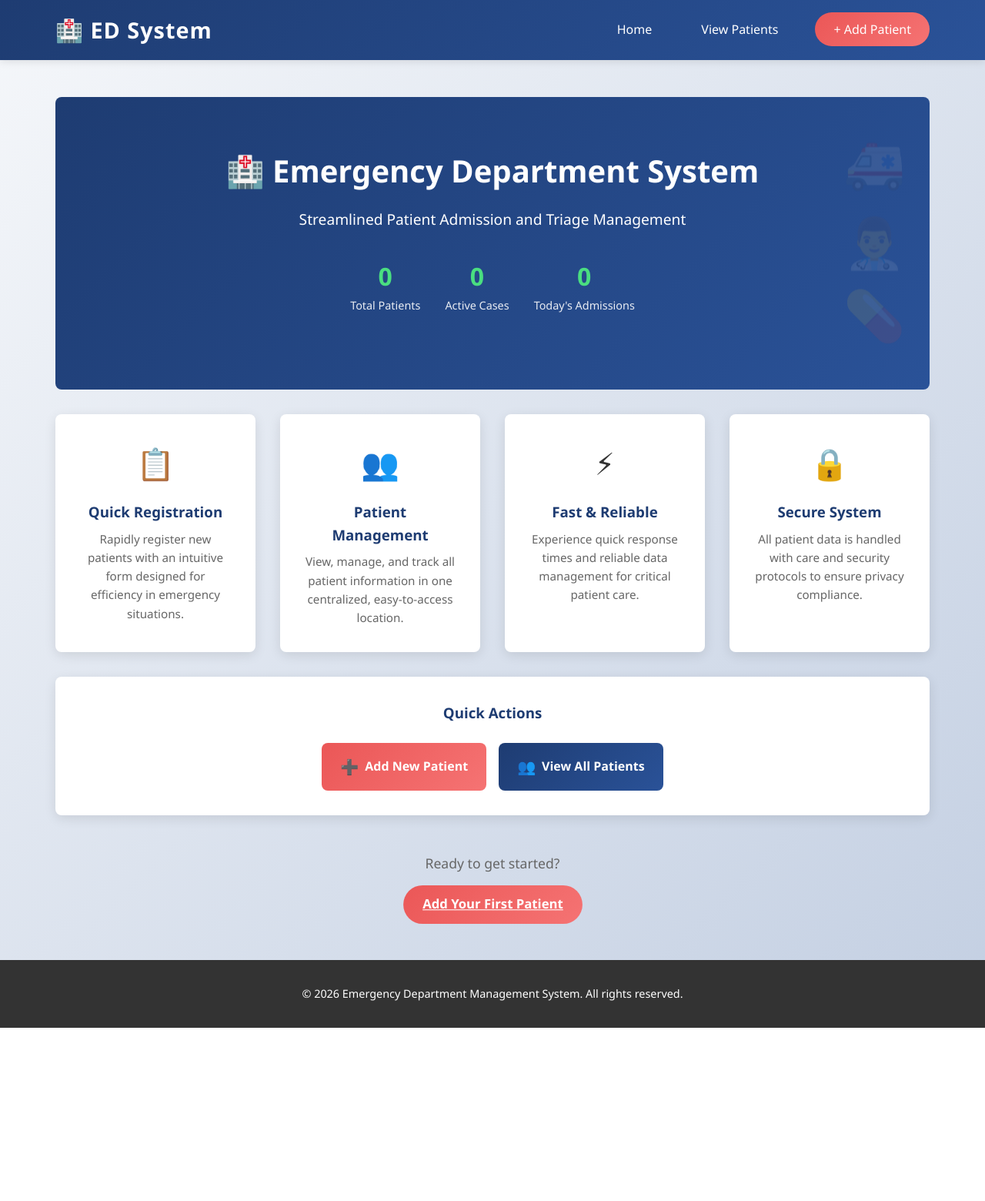
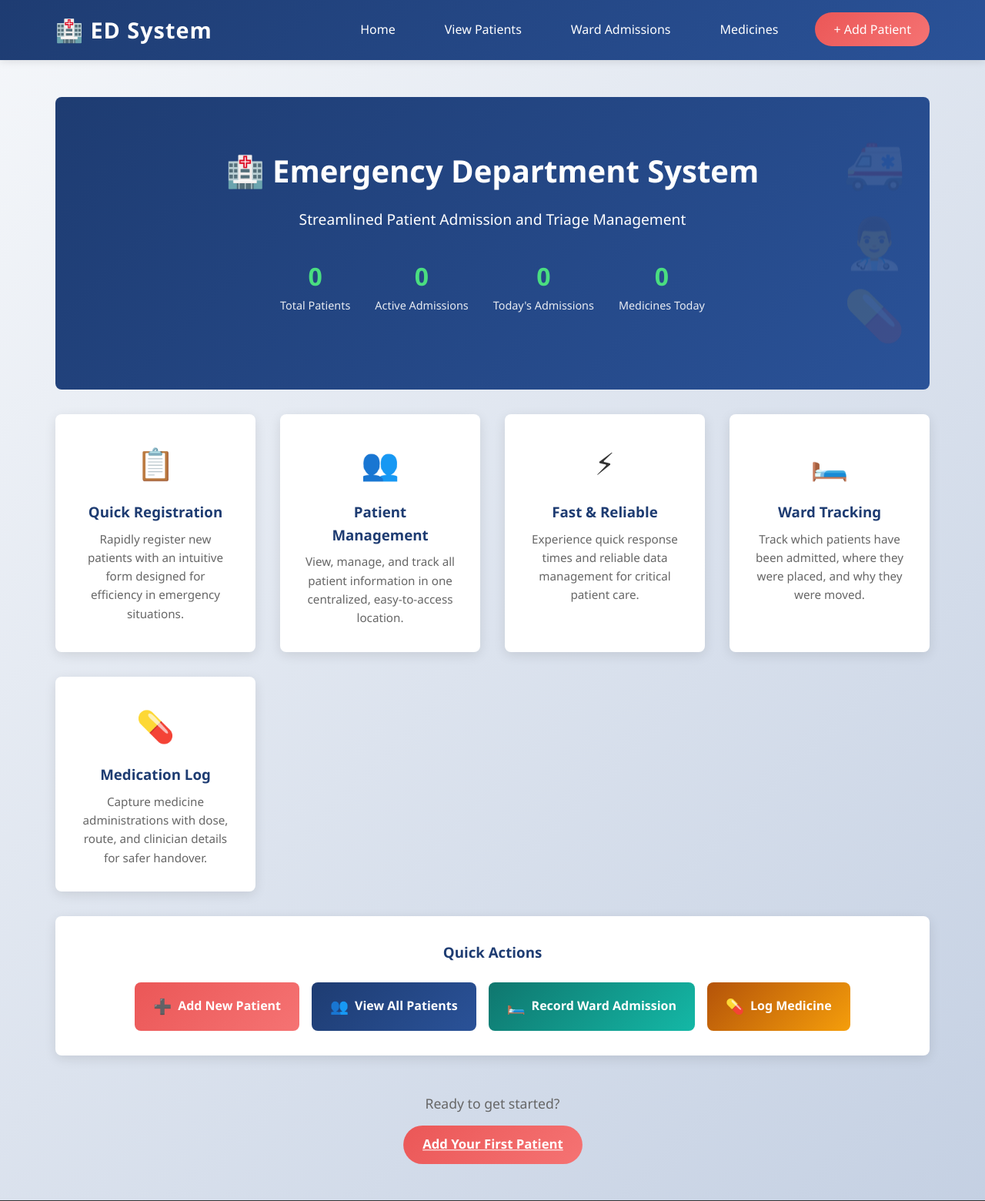
Before and after one commit to AudeAllen/WSAA-coursework, a Flask app: page / in a window 1280 px wide. Shown: the top 1560 px of the page at 77% size. Before the commit the page ends 1335 px from the top, so only its background shows below. Run offline with Flask 3, Linux system fonts and the light colour scheme; data that the repository does not hold is empty.

Commit message:
Add admissions and medication tables

```diff
--- a/Big Project/ed-system/app.py
+++ b/Big Project/ed-system/app.py
@@ -1,5 +1,8 @@
+from datetime import date
+
 from flask import Flask, render_template, jsonify, request
-from models import db, Patient
+
+from models import db, Patient, WardAdmission, MedicineAdministration
 
 app = Flask(__name__)
 
@@ -16,12 +19,65 @@ def home():
 
 @app.route("/add")
 def add_page():
-    return render_template("add_patient.html")
+    return render_template("add_patient.html", today=date.today().isoformat())
 
 
 @app.route("/patients")
 def patients_page():
     return render_template("patients.html")
+
+
+@app.route("/admissions")
+def admissions_page():
+    patients = Patient.query.order_by(Patient.last_name, Patient.first_name).all()
+    return render_template("admissions.html", patients=patients)
+
+
+@app.route("/medications")
+def medications_page():
+    patients = Patient.query.order_by(Patient.last_name, Patient.first_name).all()
+    return render_template("medications.html", patients=patients)
+
+
+def get_required_text(data, field_name):
+    value = data.get(field_name)
+
+    if value is None or not str(value).strip():
+        return None
+
+    return str(value).strip()
+
+
+def get_patient_or_404(patient_id):
+    patient = db.session.get(Patient, patient_id)
+
+    if patient is None:
+        return None, (jsonify({"error": "Patient not found"}), 404)
+
+    return patient, None
+
+
+@app.route("/api/dashboard", methods=["GET"])
+def get_dashboard_stats():
+    total_patients = Patient.query.count()
+    active_admissions = WardAdmission.query.filter_by(status="Admitted").count()
+    today = date.today().isoformat()
+
+    todays_admissions = WardAdmission.query.filter(
+        db.func.date(WardAdmission.admitted_at) == today
+    ).count()
+    todays_medicines = MedicineAdministration.query.filter(
+        db.func.date(MedicineAdministration.administered_at) == today
+    ).count()
+
+    return jsonify(
+        {
+            "total_patients": total_patients,
+            "active_admissions": active_admissions,
+            "todays_admissions": todays_admissions,
+            "todays_medicines": todays_medicines,
+        }
+    )
 
 
 @app.route("/api/patients", methods=["GET"])
@@ -37,7 +93,7 @@ def get_patients():
 
 @app.route("/api/patients/<int:id>", methods=["GET"])
 def get_one_patient(id):
-    patient = Patient.query.get(id)
+    patient = db.session.get(Patient, id)
 
     if patient is None:
         return jsonify({"error": "Patient not found"}), 404
@@ -69,7 +125,7 @@ def add_patient():
 
 @app.route("/api/patients/<int:id>", methods=["PUT"])
 def update_patient(id):
-    patient = Patient.query.get(id)
+    patient = db.session.get(Patient, id)
 
     if patient is None:
         return jsonify({"error": "Patient not found"}), 404
@@ -100,7 +156,7 @@ def update_patient(id):
 
 @app.route("/api/patients/<int:id>", methods=["DELETE"])
 def delete_patient(id):
-    patient = Patient.query.get(id)
+    patient = db.session.get(Patient, id)
 
     if patient is None:
         return jsonify({"error": "Patient not found"}), 404
@@ -110,6 +166,94 @@ def delete_patient(id):
 
     return jsonify({"message": "Patient deleted"})
 
+
+@app.route("/api/admissions", methods=["GET"])
+def get_admissions():
+    admissions = WardAdmission.query.order_by(WardAdmission.admitted_at.desc()).all()
+    return jsonify([admission.to_dict() for admission in admissions])
+
+
+@app.route("/api/admissions", methods=["POST"])
+def add_admission():
+    data = request.get_json()
+
+    if data is None:
+        return jsonify({"error": "No data sent"}), 400
+
+    patient_id = data.get("patient_id")
+    ward_name = get_required_text(data, "ward_name")
+    admission_reason = get_required_text(data, "admission_reason")
+    bed_number = get_required_text(data, "bed_number")
+
+    if not patient_id:
+        return jsonify({"error": "patient_id is required"}), 400
+
+    if ward_name is None or admission_reason is None:
+        return jsonify({"error": "ward_name and admission_reason are required"}), 400
+
+    patient, error_response = get_patient_or_404(patient_id)
+    if error_response:
+        return error_response
+
+    admission = WardAdmission(
+        patient_id=patient.id,
+        ward_name=ward_name,
+        bed_number=bed_number,
+        admission_reason=admission_reason,
+    )
+
+    db.session.add(admission)
+    db.session.commit()
+
+    return jsonify(admission.to_dict()), 201
+
+
+@app.route("/api/medications", methods=["GET"])
+def get_medications():
+    medications = MedicineAdministration.query.order_by(
+        MedicineAdministration.administered_at.desc()
+    ).all()
+    return jsonify([medication.to_dict() for medication in medications])
+
+
+@app.route("/api/medications", methods=["POST"])
+def add_medication():
+    data = request.get_json()
+
+    if data is None:
+        return jsonify({"error": "No data sent"}), 400
+
+    patient_id = data.get("patient_id")
+    medicine_name = get_required_text(data, "medicine_name")
+    dosage = get_required_text(data, "dosage")
+    route = get_required_text(data, "route")
+    administered_by = get_required_text(data, "administered_by")
+    notes = get_required_text(data, "notes")
+
+    if not patient_id:
+        return jsonify({"error": "patient_id is required"}), 400
+
+    if None in (medicine_name, dosage, route, administered_by):
+        return jsonify({"error": "medicine_name, dosage, route, and administered_by are required"}), 400
+
+    patient, error_response = get_patient_or_404(patient_id)
+    if error_response:
+        return error_response
+
+    medication = MedicineAdministration(
+        patient_id=patient.id,
+        medicine_name=medicine_name,
+        dosage=dosage,
+        route=route,
+        administered_by=administered_by,
+        notes=notes,
+    )
+
+    db.session.add(medication)
+    db.session.commit()
+
+    return jsonify(medication.to_dict()), 201
+
 if __name__ == "__main__":
     with app.app_context():
         db.create_all()
--- a/Big Project/ed-system/static/css/style.css
+++ b/Big Project/ed-system/static/css/style.css
@@ -44,6 +44,8 @@ body {
     list-style: none;
     gap: 2rem;
     align-items: center;
+    flex-wrap: wrap;
+    justify-content: flex-end;
 }
 
 .nav-link {
@@ -499,6 +530,26 @@ tbody tr:last-child td {
     box-shadow: 0 4px 15px rgba(30, 60, 114, 0.4);
 }
 
+.action-btn.tertiary {
+    background: linear-gradient(135deg, #0f766e 0%, #14b8a6 100%);
+    color: white;
+}
+
+.action-btn.tertiary:hover {
+    transform: translateY(-2px);
+    box-shadow: 0 4px 15px rgba(15, 118, 110, 0.35);
+}
+
+.action-btn.accent {
+    background: linear-gradient(135deg, #b45309 0%, #f59e0b 100%);
+    color: white;
+}
+
+.action-btn.accent:hover {
+    transform: translateY(-2px);
+    box-shadow: 0 4px 15px rgba(180, 83, 9, 0.35);
+}
+
 .action-icon {
     font-size: 1.2rem;
 }
--- a/Big Project/ed-system/static/js/main.js
+++ b/Big Project/ed-system/static/js/main.js
@@ -38,3 +38,17 @@ function enableButton(button, originalText) {
     button.disabled = false;
     button.textContent = originalText;
 }
+
+function formatDateTime(value) {
+    if (!value) {
+        return '-';
+    }
+
+    const parsedDate = new Date(value);
+
+    if (Number.isNaN(parsedDate.getTime())) {
+        return value;
+    }
+
+    return parsedDate.toLocaleString();
+}
--- a/Big Project/ed-system/templates/base.html
+++ b/Big Project/ed-system/templates/base.html
@@ -15,6 +15,8 @@
             <ul class="nav-menu">
                 <li><a href="/" class="nav-link">Home</a></li>
                 <li><a href="/patients" class="nav-link">View Patients</a></li>
+                <li><a href="/admissions" class="nav-link">Ward Admissions</a></li>
+                <li><a href="/medications" class="nav-link">Medicines</a></li>
                 <li><a href="/add" class="nav-link btn-primary">+ Add Patient</a></li>
             </ul>
         </div>
--- a/Big Project/ed-system/templates/index.html
+++ b/Big Project/ed-system/templates/index.html
@@ -13,12 +13,16 @@
                 <span class="stat-label">Total Patients</span>
             </div>
             <div class="stat-item">
-                <span class="stat-number" id="activePatients">0</span>
-                <span class="stat-label">Active Cases</span>
+                <span class="stat-number" id="activeAdmissions">0</span>
+                <span class="stat-label">Active Admissions</span>
             </div>
             <div class="stat-item">
                 <span class="stat-number" id="todayAdmissions">0</span>
                 <span class="stat-label">Today's Admissions</span>
+            </div>
+            <div class="stat-item">
+                <span class="stat-number" id="todayMedicines">0</span>
+                <span class="stat-label">Medicines Today</span>
             </div>
         </div>
     </div>
@@ -49,9 +53,15 @@
     </div>
 
     <div class="feature-box animate-on-scroll">
-        <div class="feature-icon">🔒</div>
-        <h3>Secure System</h3>
-        <p>All patient data is handled with care and security protocols to ensure privacy compliance.</p>
+        <div class="feature-icon">🛏️</div>
+        <h3>Ward Tracking</h3>
+        <p>Track which patients have been admitted, where they were placed, and why they were moved.</p>
+    </div>
+
+    <div class="feature-box animate-on-scroll">
+        <div class="feature-icon">💊</div>
+        <h3>Medication Log</h3>
+        <p>Capture medicine administrations with dose, route, and clinician details for safer handover.</p>
     </div>
 </div>
 
@@ -66,6 +76,14 @@
             <span class="action-icon">👥</span>
             <span class="action-text">View All Patients</span>
         </a>
+        <a href="/admissions" class="action-btn tertiary">
+            <span class="action-icon">🛏️</span>
+            <span class="action-text">Record Ward Admission</span>
+        </a>
+        <a href="/medications" class="action-btn accent">
+            <span class="action-icon">💊</span>
+            <span class="action-text">Log Medicine</span>
+        </a>
     </div>
 </div>
 
@@ -78,16 +96,13 @@
 {% block scripts %}
 <script>
 function loadStats() {
-    fetch("/api/patients")
+    fetch("/api/dashboard")
         .then(response => response.json())
         .then(data => {
-            document.getElementById('totalPatients').textContent = data.length;
-            document.getElementById('activePatients').textContent = data.length; // For now, all are active
-
-            // Count today's admissions (simplified - in real app would check created_at date)
-            const today = new Date().toISOString().split('T')[0];
-            const todayAdmissions = data.filter(patient => patient.created_at && patient.created_at.startsWith(today)).length;
-            document.getElementById('todayAdmissions').textContent = todayAdmissions;
+            document.getElementById('totalPatients').textContent = data.total_patients;
+            document.getElementById('activeAdmissions').textContent = data.active_admissions;
+            document.getElementById('todayAdmissions').textContent = data.todays_admissions;
+            document.getElementById('todayMedicines').textContent = data.todays_medicines;
         })
         .catch(error => {
             console.error('Error loading stats:', error);
```
Also changed, not shown: other parts of Big Project/ed-system/static/css/style.css (+33 -0 lines), Big Project/ed-system/models.py (+68 -0 lines), Big Project/ed-system/templates/admissions.html (added, +157 -0 lines), Big Project/ed-system/templates/medications.html (added, +178 -0 lines), Big Project/ed-system/README.md.
